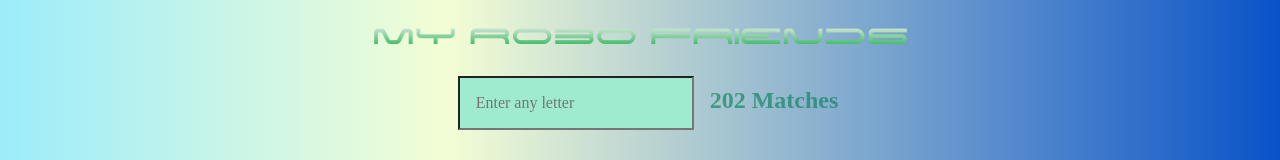
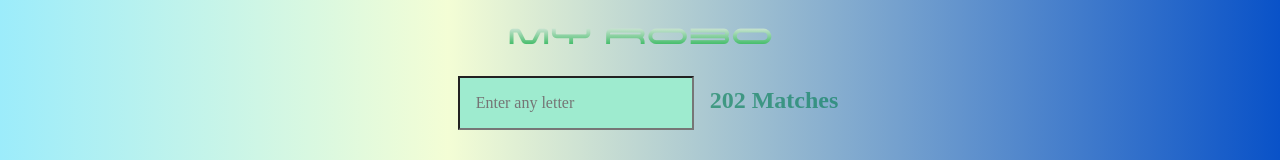
Before and after one commit to Reza-amiri10/myrobifriend, a React (Create React App) app: page / in a window 1280 px wide. Shown: the top 160 px of the page. Built offline with nearby package versions, Linux system fonts and the light colour scheme.

Commit message:
Change the title

```diff
--- a/src/App.js
+++ b/src/App.js
@@ -30,7 +30,7 @@ class App extends Component {
       <div className="App">
         <header className=" ma0 pa2 fixed top-0 left-0 right-0 z-999">
           <div>
-            <h1 className="title mb1 dib f3">MY ROBO FRIENDS</h1>
+            <h1 className="title mb1 dib f3">MY ROBO</h1>
             <div className="flex items-center justify-center w-100">
               <Search ref={this.inputRef} setChange={this.setSearChange} />
               <h1 className="count f3">
```
